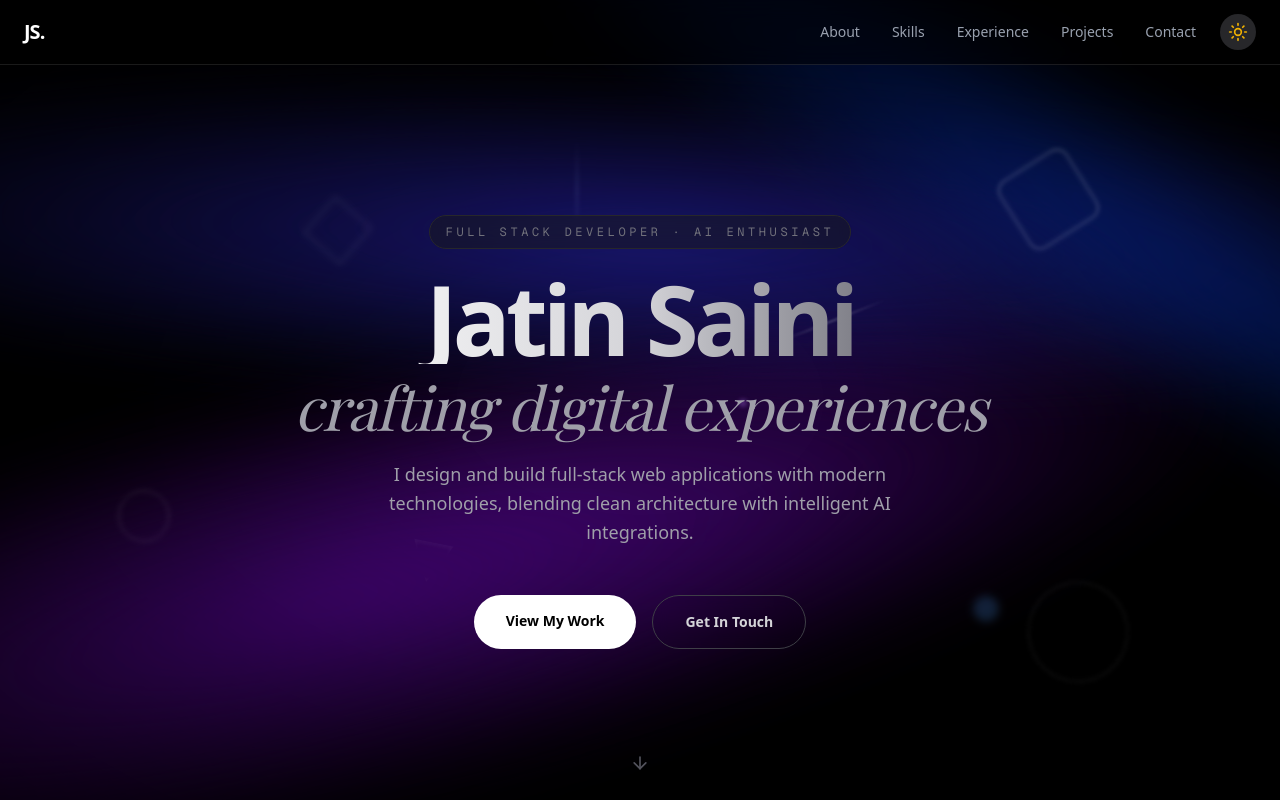
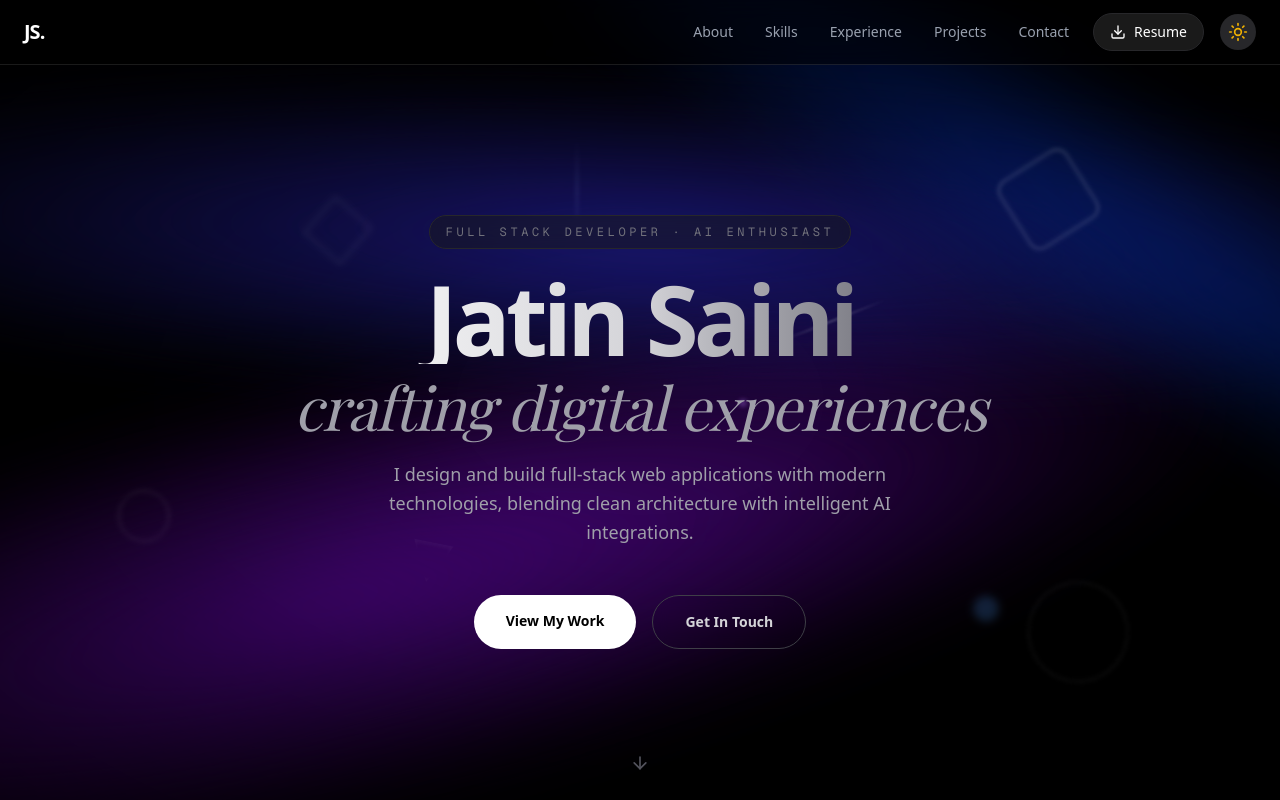
Before and after one commit to jtn11/Personal-Portfolio, a Next.js app: page / in a window 1280 px wide. Shown: the top 800 px of the page. Built offline with nearby package versions, Linux system fonts and the light colour scheme; a web font is replaced by a local one.

Commit message:
resume view button added

```diff
--- a/src/components/Navbar.tsx
+++ b/src/components/Navbar.tsx
@@ -2,7 +2,7 @@
 
 import React from 'react';
 import { useTheme } from 'next-themes';
-import { Sun, Moon } from 'lucide-react';
+import { Sun, Moon, Download } from 'lucide-react';
 
 const Navbar = () => {
   const { theme, setTheme } = useTheme();
@@ -22,6 +22,16 @@ const Navbar = () => {
             <a href="#projects" className="hover:text-zinc-900 dark:hover:text-white transition-colors">Projects</a>
             <a href="#contact" className="hover:text-zinc-900 dark:hover:text-white transition-colors">Contact</a>
           </div>
+          <div className="flex items-center gap-3 md:gap-4">
+            <a
+              href="/resume.pdf"
+              target="_blank"
+              rel="noopener noreferrer"
+              className="flex items-center gap-2 px-3 py-2 md:px-4 text-sm font-medium rounded-full bg-zinc-900/5 dark:bg-white/10 hover:bg-zinc-900/10 dark:hover:bg-white/20 transition-colors text-zinc-900 dark:text-white border border-zinc-200 dark:border-zinc-800"
+            >
+              <Download className="w-4 h-4" />
+              <span className="hidden sm:inline">Resume</span>
+            </a>
             {mounted && (
               <button
                 onClick={() => setTheme(theme === 'dark' ? 'light' : 'dark')}
@@ -37,6 +47,7 @@ const Navbar = () => {
             )}
           </div>
         </div>
+      </div>
     </nav>
   );
 };
```
Also changed, not shown: 1 other file (tests, documents, lock files or other folders). Lines whose indentation alone changed are shown as unchanged.
